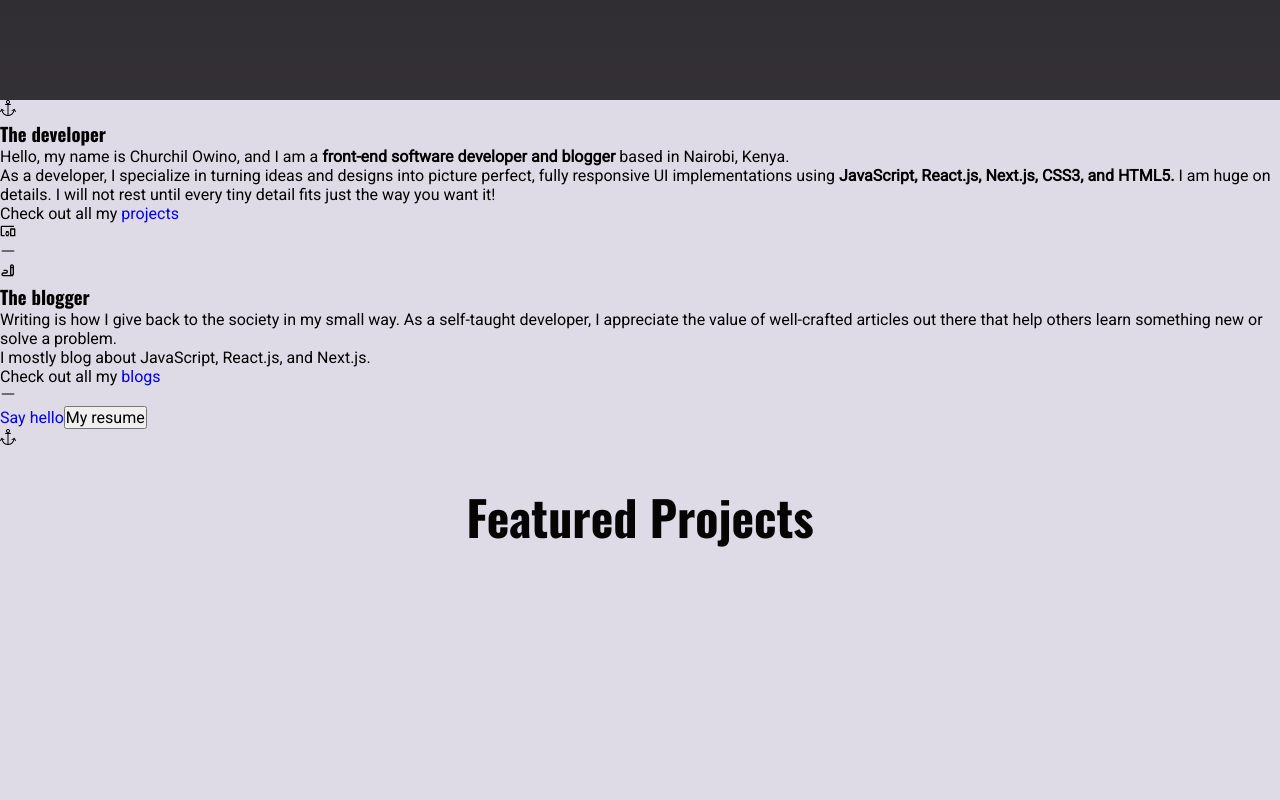
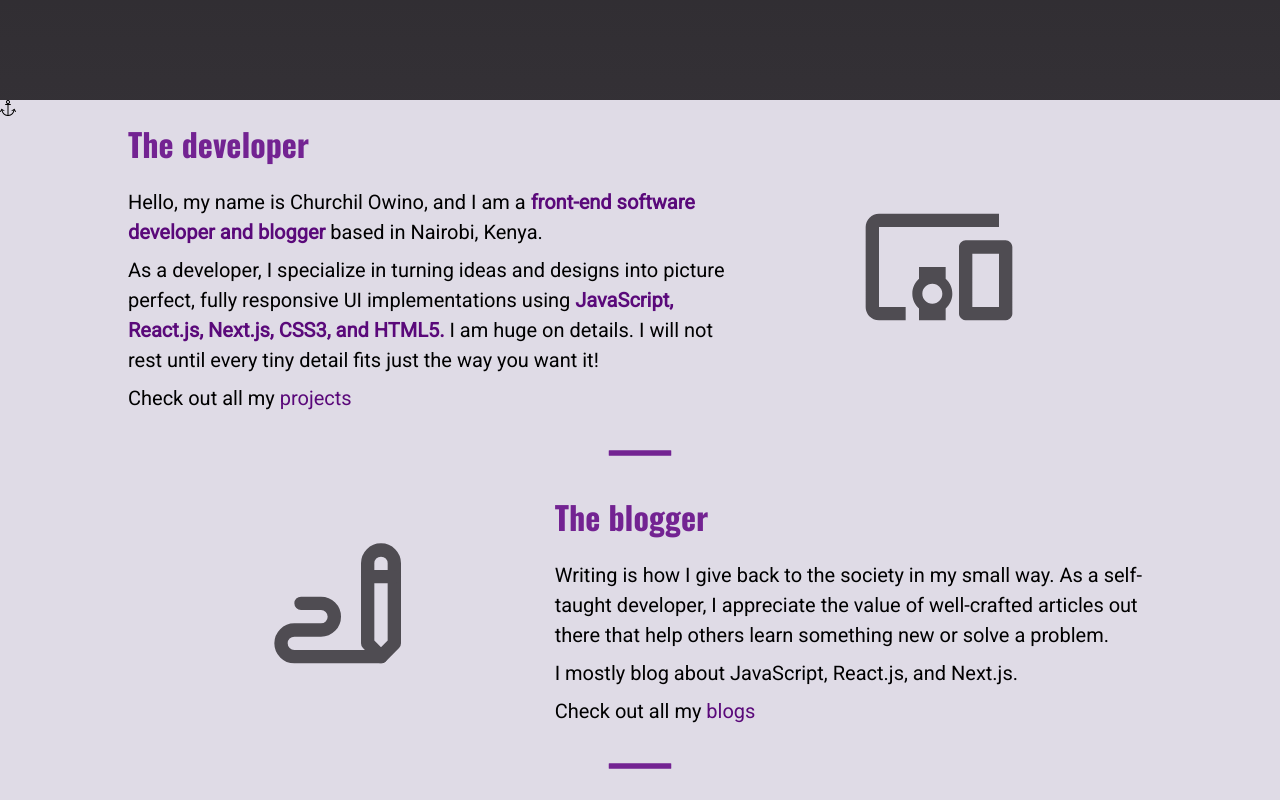
Before and after one commit to Chacho104/my-portfolio-blog-site, a Next.js app: page / in a window 1280 px wide. Shown: the part 700-1500 px from the top of the page. Built offline with nearby package versions, Linux system fonts and the light colour scheme.

Commit message:
Style the about cmp

```diff
--- a/components/home-page/about.module.css
+++ b/components/home-page/about.module.css
@@ -1,10 +1,126 @@
-.about {
-  height: 100vh;
+.description {
+  height: auto;
   padding: 0 10%;
 }
 
-.about p {
-  text-align: center;
+.item {
+  display: flex;
+  justify-content: space-between;
+}
+
+.line-break {
+  display: flex;
+  justify-content: center;
+  align-items: center;
+  font-size: var(--size-20);
+  color: var(--color-primary-400);
+}
+
+.text {
+  width: 70%;
+}
+
+.text h3 {
+  font-size: var(--size-8);
+  color: var(--color-primary-400);
+  padding-bottom: var(--size-3);
+}
+
+.text p {
   font-size: var(--size-5);
   line-height: 1.5;
+  padding-top: var(--size-2);
 }
+
+.text p a {
+  color: var(--color-primary-500);
+}
+
+.text p a:hover {
+  color: var(--color-primary-700);
+  text-decoration: underline;
+  text-underline-offset: var(--size-1);
+}
+
+.highlight {
+  color: var(--color-primary-500);
+}
+
+.description .item .text-svg {
+  width: 50%;
+  display: flex;
+  justify-content: center;
+  align-items: center;
+}
+
+.description .item .text-svg svg {
+  font-size: var(--size-40);
+  color: var(--color-grey-700);
+}
+
+.actions {
+  display: flex;
+  justify-content: center;
+  gap: var(--size-6);
+}
+
+.hello {
+  font: inherit;
+  font-size: var(--size-5);
+  cursor: pointer;
+  background-color: var(--color-primary-400);
+  border: 1px solid var(--color-primary-400);
+  padding: var(--size-3) var(--size-8);
+  border-radius: 4px;
+  color: var(--color-grey-50);
+  box-shadow: 0 1px 4px rgba(0, 0, 0, 0.2);
+}
+
+.hello:hover {
+  color: var(--color-primary-400);
+  background-color: transparent;
+  border-color: var(--color-primary-400);
+}
+
+.resume {
+  font: inherit;
+  font-size: var(--size-5);
+  cursor: pointer;
+  background-color: transparent;
+  border: 1px solid var(--color-primary-400);
+  padding: var(--size-3) var(--size-8);
+  border-radius: 4px;
+  color: var(--color-primary-400);
+  box-shadow: 0 1px 4px rgba(0, 0, 0, 0.2);
+}
+
+.resume:hover {
+  background-color: var(--color-primary-400);
+  border-color: var(--color-primary-400);
+  color: var(--color-grey-50);
+}
+
+@media screen and (max-width: 768px) {
+  .about {
+    margin: var(--size-8) 0;
+  }
+  .description {
+    padding: 0 5%;
+  }
+
+  .text {
+    width: 100%;
+  }
+
+  .text h3 {
+    text-align: center;
+  }
+
+  .description .item .text-svg {
+    display: none;
+  }
+
+  .actions {
+    flex-wrap: wrap;
+  }
+}
```
